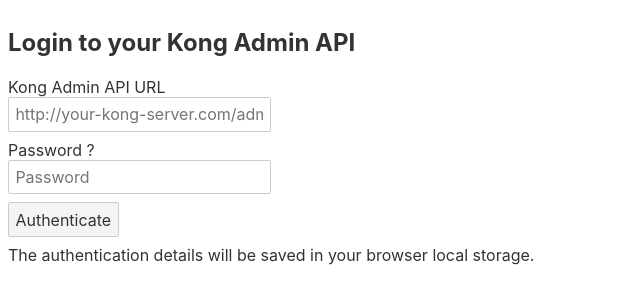
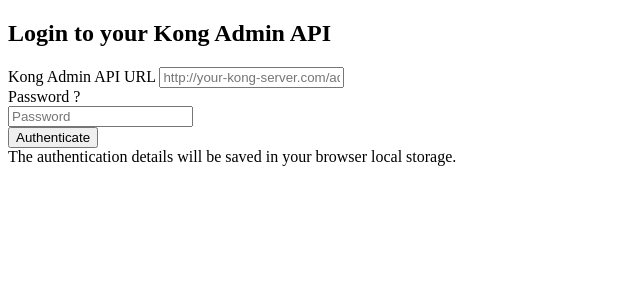
Before and after one commit to enstyled/king-kong, a Svelte app: page / in a window 1280 px wide. Shown: the top 304 px of the page, without its empty margins (0-640 px from the left). Built offline with nearby package versions, Linux system fonts and the light colour scheme.

Commit message:
Move CSS and JS to index.html

```diff
--- a/public/global.css
+++ /dev/null
@@ -1,63 +0,0 @@
-html, body {
-	position: relative;
-	width: 100%;
-	height: 100%;
-}
-
-body {
-	color: #333;
-	margin: 0;
-	padding: 8px;
-	box-sizing: border-box;
-	font-family: -apple-system, BlinkMacSystemFont, "Segoe UI", Roboto, Oxygen-Sans, Ubuntu, Cantarell, "Helvetica Neue", sans-serif;
-}
-
-a {
-	color: rgb(0,100,200);
-	text-decoration: none;
-}
-
-a:hover {
-	text-decoration: underline;
-}
-
-a:visited {
-	color: rgb(0,80,160);
-}
-
-label {
-	display: block;
-}
-
-input, button, select, textarea {
-	font-family: inherit;
-	font-size: inherit;
-	-webkit-padding: 0.4em 0;
-	padding: 0.4em;
-	margin: 0 0 0.5em 0;
-	box-sizing: border-box;
-	border: 1px solid #ccc;
-	border-radius: 2px;
-}
-
-input:disabled {
-	color: #ccc;
-}
-
-button {
-	color: #333;
-	background-color: #f4f4f4;
-	outline: none;
-}
-
-button:disabled {
-	color: #999;
-}
-
-button:not(:disabled):active {
-	background-color: #ddd;
-}
-
-button:focus {
-	border-color: #666;
-}
--- a/public/index.html
+++ b/public/index.html
@@ -7,10 +7,11 @@
 	<title>King Kong</title>
 
 	<link rel='icon' type='image/png' href='/favicon.png'>
-	<link rel='stylesheet' href='/global.css'>
+    <link rel="stylesheet" href="https://unpkg.com/@tabler/core@1.0.0-beta/dist/css/tabler.min.css">
 	<link rel='stylesheet' href='/build/bundle.css'>
 
 	<script defer src='/build/bundle.js'></script>
+	<script src="https://unpkg.com/@tabler/core@1.0.0-beta/dist/js/tabler.min.js"></script>
 </head>
 
 <body>
--- a/src/App.svelte
+++ b/src/App.svelte
@@ -17,11 +17,6 @@
 
     import {authentication} from './stores.js';
 </script>
-
-<svelte:head>
-    <script src="https://unpkg.com/@tabler/core@1.0.0-beta/dist/js/tabler.min.js"></script>
-    <link rel="stylesheet" href="https://unpkg.com/@tabler/core@1.0.0-beta/dist/css/tabler.min.css">
-</svelte:head>
 
 <div class="page">
     {#if $authentication}
```
